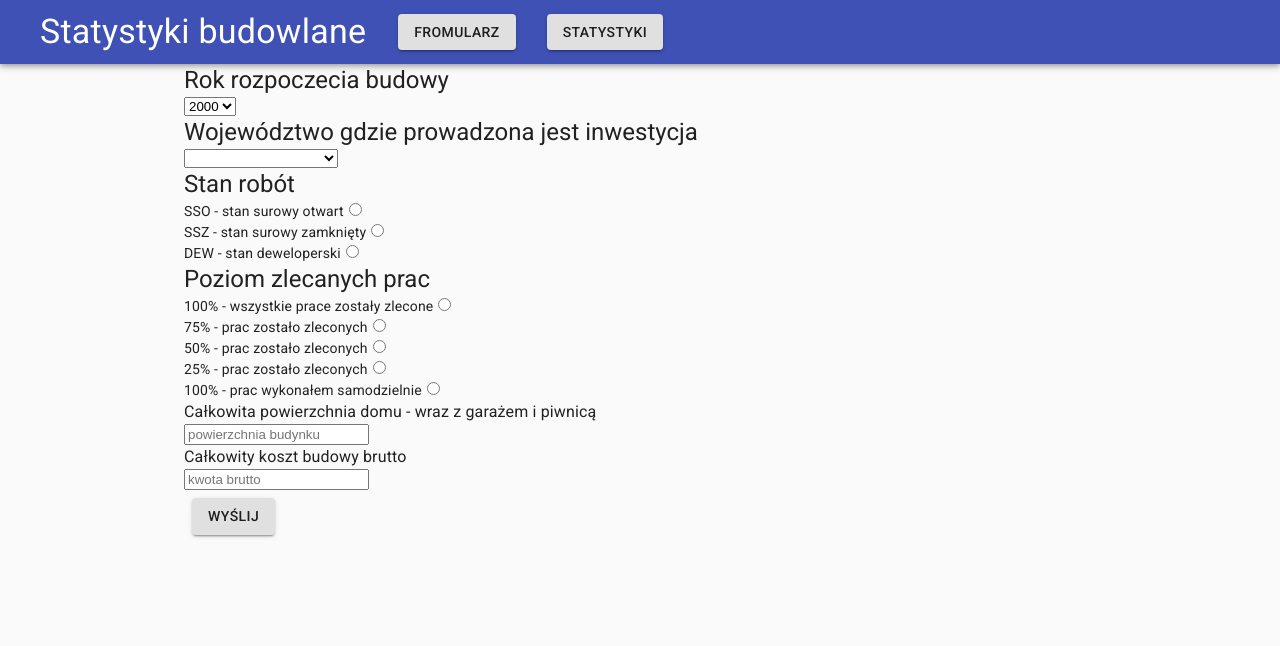
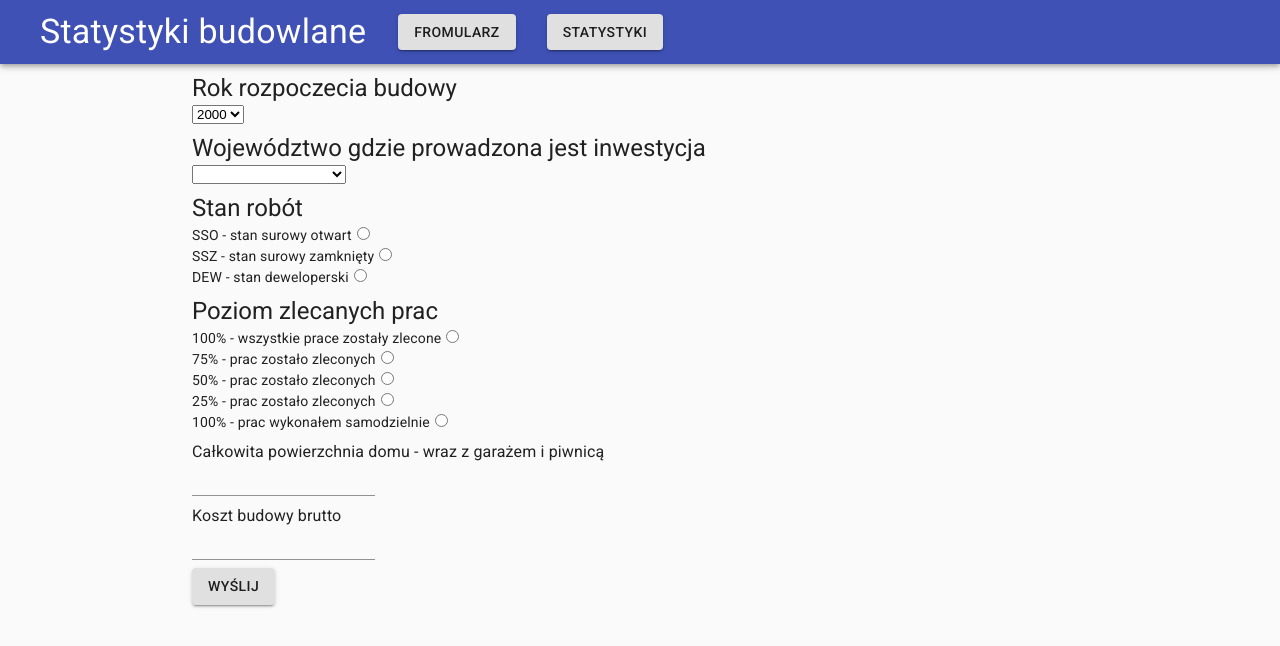
Before and after one commit to DominikPro/MERN-Application-for-collecting-data-on-the-cost-of-building-a-house, a React (Create React App) app in the folder house-construction-costs/: page /from in a window 1280 px wide. Shown: the top 646 px of the page. Built offline with nearby package versions, Linux system fonts and the light colour scheme.

Commit message:
adding styles to inputs

```diff
--- a/house-construction-costs/src/Components/CostForm/CostForm.jsx
+++ b/house-construction-costs/src/Components/CostForm/CostForm.jsx
@@ -11,7 +11,7 @@ import VoivodeshipInput from "../Shared/VoivodeshipInput";
 import YearInput from "../Shared/YearInput";
 import { stateOfConstructionOptions, workOrderLevel } from "./dataForm";
 //----------------------------------------------------------------------
-import { Container, Button, Box, Typography, } from '@material-ui/core/'
+import { Container, Button, Box, Typography, Input } from '@material-ui/core/'
 
 
 const CostForm = () => {
@@ -39,23 +39,25 @@ const CostForm = () => {
     return (
       <>
         <Container maxWidth="md">
-          <Box >
+          <Box sx={{ m: 1 }} >
             <Typography variant="h5">Rok rozpoczecia budowy {formData.year}</Typography>
             <YearInput setStateInParentComponent={setFormData} />
           </Box>
 
-          <div>
+          <Box sx={{ m: 1 }}>
             <Typography variant="h5">
               Województwo gdzie prowadzona jest inwestycja {formData.voivodeship}
             </Typography>
             <VoivodeshipInput setStateInParentComponent={setFormData} />
-          </div>
+          </Box>
 
-          <div>
+          <Box sx={{ m: 1 }}>
             <Typography variant="h5">Stan robót</Typography>
 
             {stateOfConstructionOptions.map((item) => {
               return (
+
+
                 <div key={item}>
                   <label
                     onClick={(e) => checkRadio(e, workStageInpiut, setFormData)}
@@ -71,10 +73,11 @@ const CostForm = () => {
                     ></input>
                   </label>
                 </div>
+
               );
             })}
-          </div>
-          <div>
+          </Box>
+          <Box sx={{ m: 1 }}>
             <Typography variant="h5">Poziom zlecanych prac</Typography>
             {workOrderLevel.map((item) => {
               return (
@@ -93,31 +96,43 @@ const CostForm = () => {
                 </div>
               );
             })}
-          </div>
-          <div>
-            <Typography>Całkowita powierzchnia domu - wraz z garażem i piwnicą</Typography>
-            <input
+          </Box>
+
+          <Box sx={{ m: 1 }}>
+            <Typography>Całkowita powierzchnia domu  - wraz z garażem i piwnicą</Typography>
+            <Input
               onChange={(e) => upDateForm(e, houseAreaInput, setFormData)}
+              // label="Powierzchnia domu"
               type="number"
               step="1"
-              placeholder="powierzchnia budynku"
+              // placeholder="powierzchnia budynku"
               name={"houseArea"}
-              ref={houseAreaInput}
+              inputRef={houseAreaInput}
+              varian="outlined"
             />
-          </div>
+            </Box>
 
-          <div>
-            <Typography>Całkowity koszt budowy brutto</Typography>
-            <input
+
+          <Box sx={{ m: 1 }}>
+            <Typography>Koszt budowy brutto</Typography>
+            <Input onChange={(e) => upDateForm(e, constructionCostInput, setFormData)}
+              label="Koszt budowy domu brutto"
+              type="number"
+              step="1000"
+              name={"constructionCost"}
+              inputRef={constructionCostInput}
+              varian="outlined"/>
+            </Box>
+            {/* <input
+              placeholder="kwota brutto"
               onChange={(e) => upDateForm(e, constructionCostInput, setFormData)}
               type="number"
               step="1000"
-              placeholder="kwota brutto"
               name={"constructionCost"}
               ref={constructionCostInput}
-            />
-          </div>
-          <Box sx={{  m: 1 }}>
+            /> */}
+
+          <Box sx={{ m: 1 }}>
             <Button variant="contained"
               onClick={() => {
                 if (checkForm(formData)) {
--- a/house-construction-costs/src/actions/upDateForm.js
+++ b/house-construction-costs/src/actions/upDateForm.js
@@ -1,8 +1,10 @@
+
 const upDateForm = (e, ref, setFormData) => {
     setFormData((prevState) => ({
+
       ...prevState,
         ...prevState.info,
-        [e.target.name]: ref.current.value,
+        [e.target.name]:ref.current.value,
 
     }));
   };
```
Lines whose indentation alone changed are shown as unchanged.
